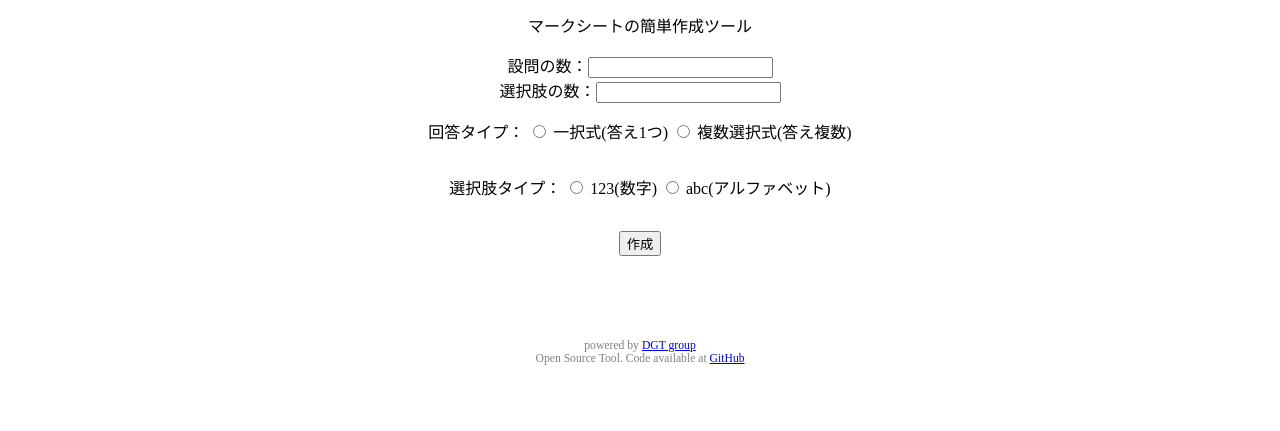
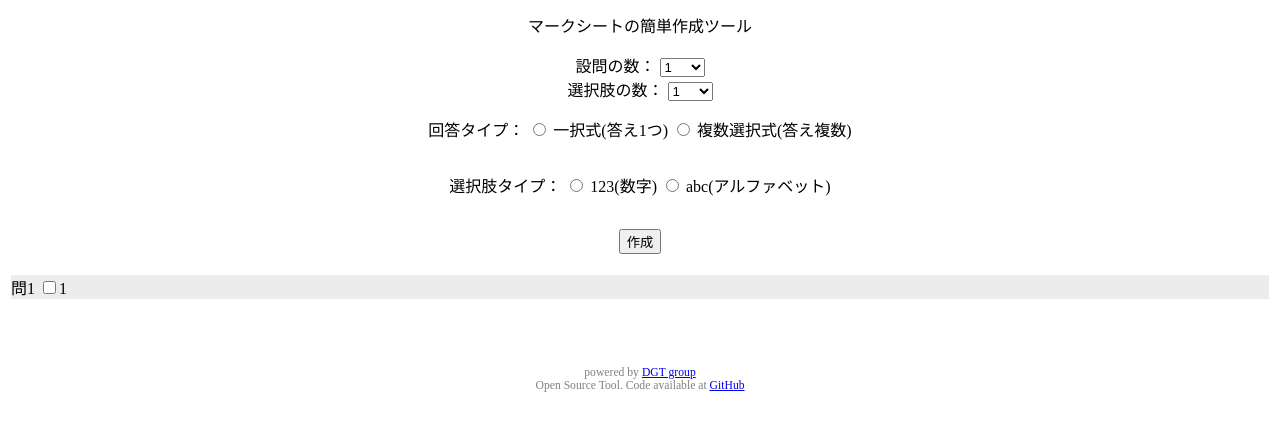
Before and after one commit to katayamahide/marksheet, a plain HTML site: page index.html in a window 1280 px wide. Both pictures are taken after a click on the button "作成". Shown: the part 105-536 px from the top of the page. Drawn offline with Linux system fonts and the light colour scheme.

Commit message:
margin etc.

```diff
--- a/index.html
+++ b/index.html
@@ -18,11 +18,18 @@
   </header>
   <main id="target">
     <form id="setting">
-      <label>
-        設問の数：<input type="number" id="nQuestion">
+      <label id="question">
+        設問の数：
+        <!-- <select name="nQuestion" id="nQuestion">
+          <option value="1">1</option>
+        </select> -->
       </label>
-      <label>
-        選択肢の数：<input type="number" id="nChoice">
+      <label id="choice">
+        選択肢の数：
+        <!-- <select name="nChoice" id="nChoice">
+          <option value="1">1</option>
+          <option value="2">2</option>
+        </select> -->
       </label>
       <p>
         回答タイプ：
--- a/script.js
+++ b/script.js
@@ -1,11 +1,44 @@
 'use strict';
+
+//ラベル(id="question")取得
+const question = document.getElementById('question');
+//セレクト(設問の数) 作成
+const selectQ = document.createElement('select');
+selectQ.setAttribute('name', 'nQuestion');
+selectQ.setAttribute('id', 'nQuestion');
+question.appendChild(selectQ);
+
+//オプション作成
+for (let i = 1; i <= 100; i++) {
+    const option = document.createElement('option');
+    option.innerText = i;
+    option.setAttribute('value', i);
+    selectQ.appendChild(option);
+}
+
+//ラベル(id="choice")取得
+const choice = document.getElementById('choice');
+//セレクト(選択肢の数) 作成
+const selectC = document.createElement('select');
+selectC.setAttribute('name', 'nChoice');
+selectC.setAttribute('id', 'nChoice');
+choice.appendChild(selectC);
+
+//オプション作成
+for (let i = 1; i <= 100; i++) {
+    const option = document.createElement('option');
+    option.innerText = i;
+    option.setAttribute('value', i);
+    selectC.appendChild(option);
+}
+
+
 const btn = document.getElementById('create');
 btn.addEventListener('click', () => {
 
     //問題数=numQを取得
     const nQuestion = document.getElementById('nQuestion');
     let numQ = nQuestion.value;
-    console.log(numQ);
 
     //選択肢数=numCを取得
     const nChoice = document.getElementById('nChoice');
@@ -14,7 +47,6 @@ btn.addEventListener('click', () => {
     //選択肢の種類=typeを取得
     const type1 = document.getElementById("setting");
     let type = type1.typeC.value;
-    console.log(type);
 
     //選択肢の文字=wordを取得
     const word1 = document.getElementById("setting");
@@ -25,14 +57,13 @@ btn.addEventListener('click', () => {
 
     for (let i = 1; i <= numQ; i++) {
         const main = document.getElementById('target');
-        console.log(main);
         const div = document.createElement('div');
         div.classList.add('answer');
         let id = "q" + i;
         div.setAttribute('id', id);
         div.innerHTML = "問" + i + " ";
         main.appendChild(div);
-
+        // おっさん
         if (type === 'single') {
             for (let i = 1; i <= numC; i++) {
                 const radio = document.createElement('input');
@@ -41,7 +72,27 @@ btn.addEventListener('click', () => {
                 radio.setAttribute('id', id + ic);
                 radio.setAttribute('name', id);
                 radio.setAttribute('value', i);
-                div.appendChild(radio);
+                let label = document.createElement('label');
+                label.setAttribute('for', id + ic);
+                if (word === "number") {
+                    label.textContent = i + "  ";
+                } else if (word === "word") {
+                    label.textContent = alphabet[i] + "  ";
+                } else {
+                    label.textContent = i + "  ";
+                }
+                div.appendChild(label);
+                label.insertBefore(radio, label.firstChild);
+            }
+
+        } else if (type === 'multi') {
+            for (let i = 1; i <= numC; i++) {
+                const checkbox = document.createElement('input');
+                let ic = "a" + i;
+                checkbox.setAttribute('type', 'checkbox');
+                checkbox.setAttribute('id', id + ic);
+                checkbox.setAttribute('name', id);
+                checkbox.setAttribute('value', i);
                 let label = document.createElement('label');
                 label.setAttribute('for', id + ic);
                 if (word === "number") {
@@ -52,27 +103,7 @@ btn.addEventListener('click', () => {
                     label.textContent = i + " ";
                 }
                 div.appendChild(label);
-            }
-
-        } else if (type === 'multi') {
-            for (let i = 1; i <= numC; i++) {
-                const checkbox = document.createElement('input');
-                let ic = "a" + i;
-                checkbox.setAttribute('type', 'checkbox');
-                checkbox.setAttribute('id', id + ic);
-                checkbox.setAttribute('name', id);
-                checkbox.setAttribute('value', i);
-                div.appendChild(checkbox);
-                let label = document.createElement('label');
-                label.setAttribute('for', id + ic);
-                if (word === "number") {
-                    label.textContent = i + " ";
-                } else if (word === "word") {
-                    label.textContent = alphabet[i] + " ";
-                } else {
-                    label.textContent = i + " ";
-                }
-                div.appendChild(label);
+                label.insertBefore(checkbox, label.firstChild);
             }
         } else {
             for (let i = 1; i <= numC; i++) {
@@ -82,11 +113,11 @@ btn.addEventListener('click', () => {
                 checkbox.setAttribute('id', id + ic);
                 checkbox.setAttribute('name', id);
                 checkbox.setAttribute('value', i);
-                div.appendChild(checkbox);
                 let label = document.createElement('label');
                 label.setAttribute('for', id + ic);
                 label.textContent = i + " ";
                 div.appendChild(label);
+                label.insertBefore(checkbox, label.firstChild);
             }
         }
     }
--- a/style.css
+++ b/style.css
@@ -20,13 +20,18 @@ form {
 }
 
 main div {
-  background-color: lightgrey;
+  background-color: rgb(236, 236, 236);
   margin: 5px 3px;
   width: auto;
 }
 
 label {
-  user-select: none
+  user-select: none;
+}
+
+
+div label {
+  margin-right: 10px;
 }
 
 footer {
```
Lines whose indentation alone changed are shown as unchanged.
